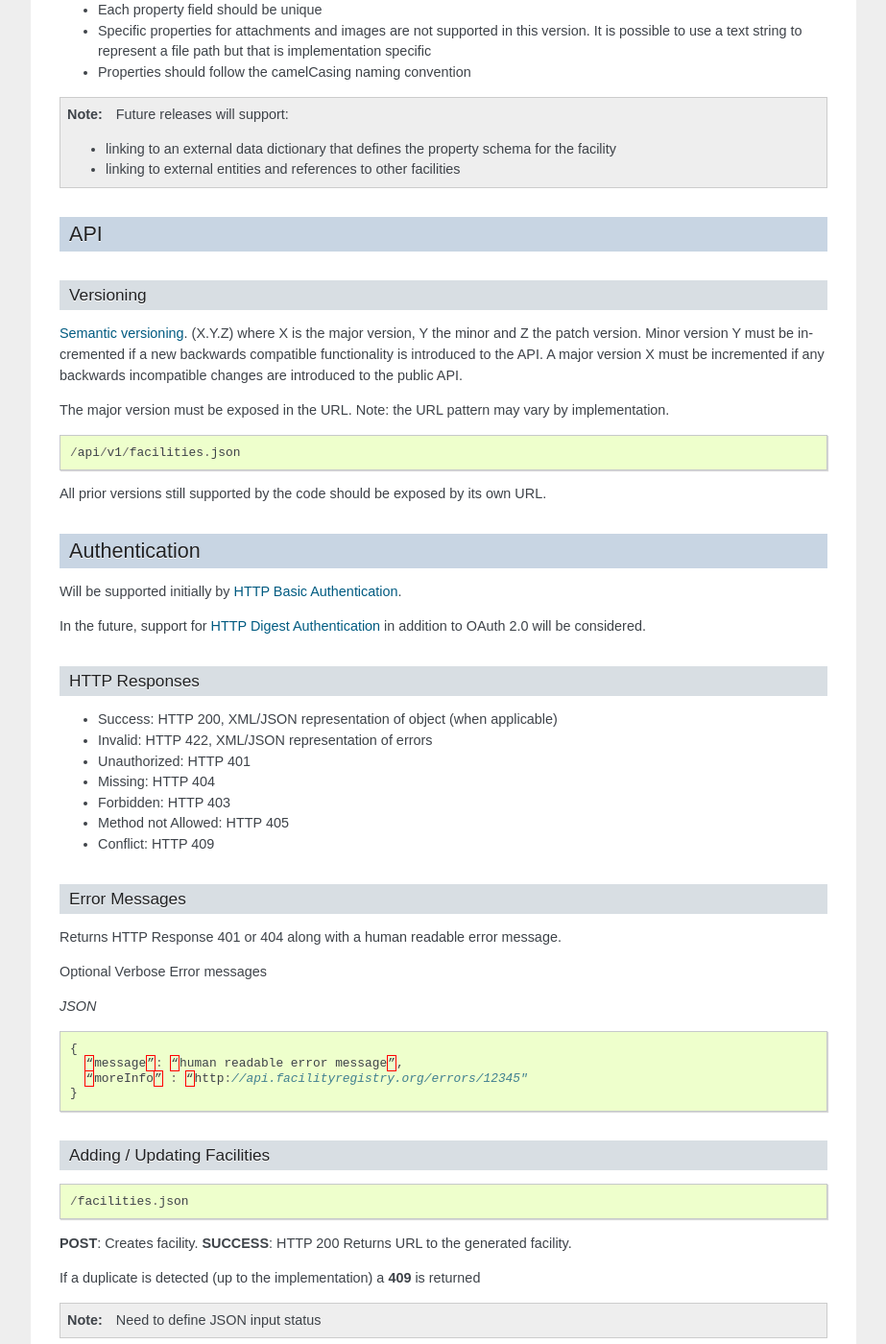
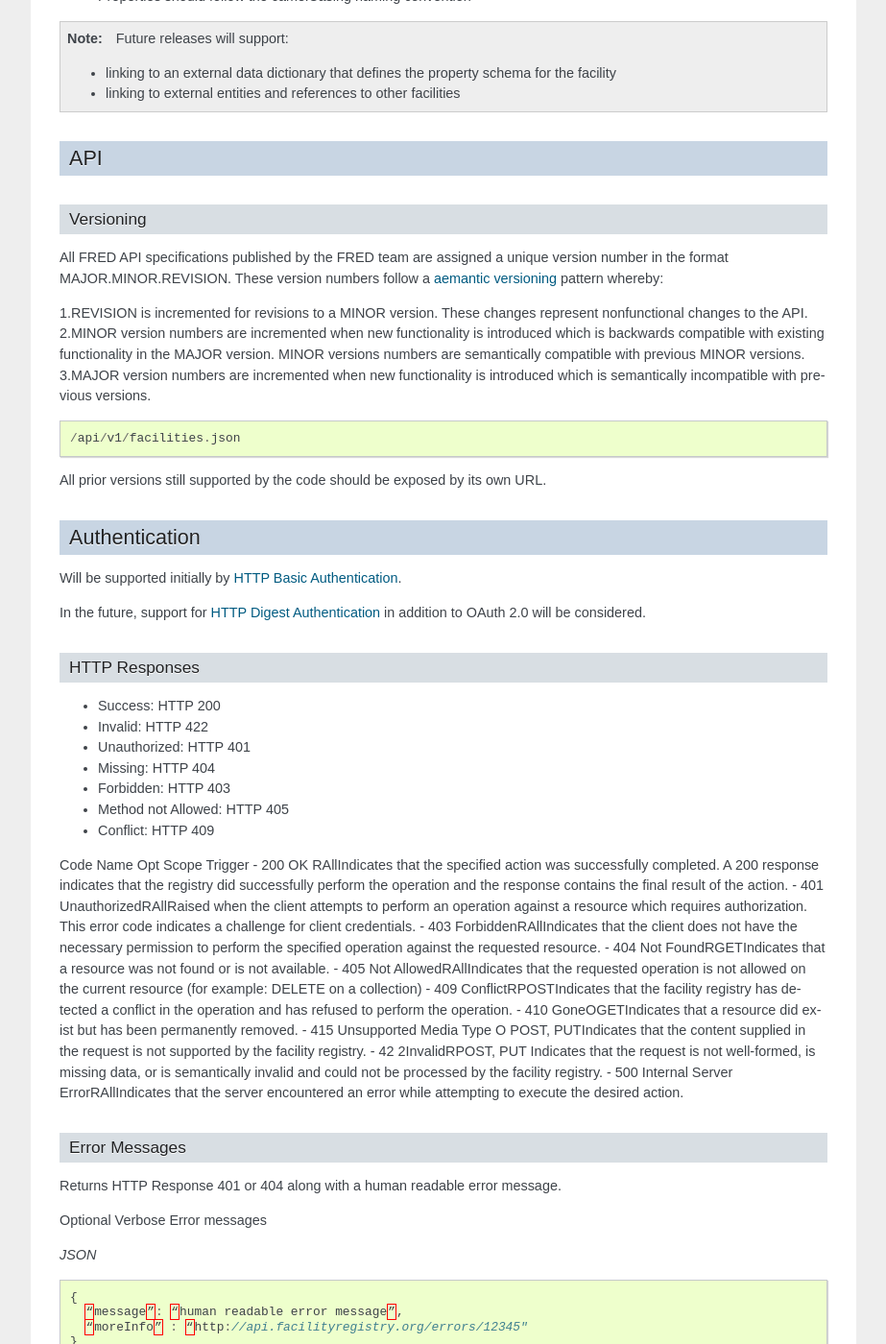
Before and after one commit to facilityregistry/fred-api, a Sphinx documentation site: the page built from docs/api_1_1rc.rst, in a window 1280 px wide and 1400 px high, scrolled down 2644 px. Shown: the whole window at 96% size, without its empty margins (198-1121 px from the left). Built offline with Sphinx 7.4.7, drawn with Linux system fonts in a browser that asks for light colours; some of the changed text lies outside the part shown.

Commit message:
incorporation of justins work

```diff
--- a/docs/api_1_1rc.rst
+++ b/docs/api_1_1rc.rst
@@ -97,22 +97,21 @@
 ::
   updatedAt: "2011-11-16T14:26:15Z"
 
-Implementation Specific Properties
-~~~~~~~~~~~~~~~~~~~~~~~~~~~~~~~~~~
+Extended Properties
+~~~~~~~~~~~~~~~~~~~
 
-Implementation specific custom properties are to be included in the **properties** block.
+Extended properties are implementation specific properties in the **properties** block.
 
 The property types that are supported are:
 
-- Text
-- Integer
-- Decimal
-- Boolean (true/false)
-- Date: `ISO 8601 <http://en.wikipedia.org/wiki/ISO_8601>`_ format. eg) 2012-12-16T18:22:20Z
-- Lists
- - When representing a single select question: should return the scalar that is the code of the selected value.
- - When representing a multiple-select question: should return the codes of the selected values.  eg) fruits: ["apples","oranges","bananas"]
- - Can contain complex objects.
+* String – A series of textual characters
+* Integer – A whole number
+* Decimal
+* Boolean – A true or false value
+* Date: `ISO 8601 <http://en.wikipedia.org/wiki/ISO_8601>`_ format. eg) 2012-12-16T18:22:20Z
+* Lists - A list of one of the following data types
+  * Simple data types such as the code mnemonic of selected value(s) (example: “apple”,”orange”)
+  * Implementation specific complex data
 
 **Sample properties**
 
@@ -157,12 +156,13 @@
 Versioning
 ~~~~~~~~~~
 
-`Semantic versioning <http://semver.org/>`_.  (X.Y.Z) where X is the major version, Y the minor and Z the patch version.  Minor version Y must be incremented if a new backwards compatible functionality is introduced to the API.  A major version X must be incremented if any backwards incompatible changes are introduced to the public API.
+All FRED API specifications published by the FRED team are assigned a unique version number in the format MAJOR.MINOR.REVISION. These version numbers follow a `aemantic versioning <http://semver.org/>`_ pattern whereby:
 
-The major version must be exposed in the URL.  Note: the URL pattern may vary by implementation.
+1.REVISION is incremented for revisions to a MINOR version. These changes represent nonfunctional changes to the API.
+2.MINOR version numbers are incremented when new functionality is introduced which is backwards compatible with existing functionality in the MAJOR version. MINOR versions numbers are semantically compatible with previous MINOR versions.
+3.MAJOR version numbers are incremented when new functionality is introduced which is semantically incompatible with previous versions.
 
 ::
-
 
   /api/v1/facilities.json
 
@@ -178,13 +178,27 @@
 HTTP Responses
 ~~~~~~~~~~~~~~
 
-- Success: HTTP 200, XML/JSON representation of object (when applicable)
-- Invalid: HTTP 422, XML/JSON representation of errors
+- Success: HTTP 200
+- Invalid: HTTP 422
 - Unauthorized:  HTTP 401
 - Missing: HTTP 404
 - Forbidden: HTTP 403
 - Method not Allowed: HTTP 405
 - Conflict: HTTP 409
+
+
+Code Name Opt Scope Trigger
+- 200 OK RAllIndicates that the specified action was successfully completed. A 200 response indicates that the registry did successfully perform the operation and the response contains the final result of the action.
+- 401 UnauthorizedRAllRaised when the client attempts to perform an operation against a resource which requires authorization. This error code indicates a challenge for client credentials.
+- 403 ForbiddenRAllIndicates that the client does not have the necessary permission to perform the specified operation against the requested resource.
+- 404 Not FoundRGETIndicates that a resource was not found or is not available.
+- 405 Not AllowedRAllIndicates that the requested operation is not allowed on the current resource (for example: DELETE on a collection)
+- 409 ConflictRPOSTIndicates that the facility registry has detected a conflict in the operation and has refused to perform the operation.
+- 410 GoneOGETIndicates that a resource did exist but has been permanently removed.
+- 415 Unsupported Media Type O POST, PUTIndicates that the content supplied in the request is not supported by the facility registry.
+- 42 2InvalidRPOST, PUT Indicates that the request is not well-formed, is missing data, or is semantically invalid and could not be processed by the facility registry.
+- 500 Internal Server ErrorRAllIndicates that the server encountered an error while attempting to execute the desired action.
+
 
 Error Messages
 ~~~~~~~~~~~~~~
@@ -299,13 +313,15 @@
 
 ::
 
-  /facilities.json?property1=value&property2=value
+  /facilities.json?propertyName=filterValue
 
-Notes on filtering:
-* Properties apply to all core and user defined facility properties and the name must match exactly
-* Exact matches only on the results
-* One value per instance of parameter
-* Instances of the same parameter are OR and different are AND
+
+Query parameters MUST be passed as one value per parameter. Query parameters MUST map to core properties with the same name. Query parameter values MUST be URL encoded when sent to the facility registry service.
+
+Implementers MAY choose to extend the available query parameters made available to consumers. When extended query parameters are implemented, they MUST be implemented such that:
+* The name of the query parameter MUST exactly match the name of a property the parameter filters, and
+* Repetitions of the same named parameter MUST be considered an OR operation. For example, if a facility registry supports filtering on creation date then a filter for all facilities created in January or February of 2012 would be represented as: “?createdAt=2012-01&createdAt=2012-02”, and
+* Implementers MUST declare which extended query parameters they expose.
 
 **Filter by Active status**
 
```
Also changed, not shown: docs/api_specifications.rst (+11 -4 lines).
